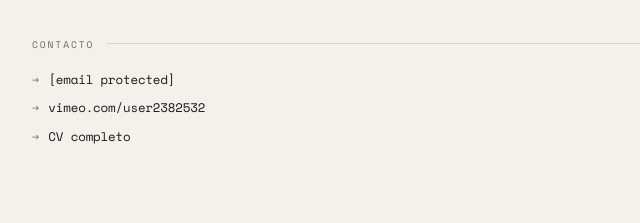
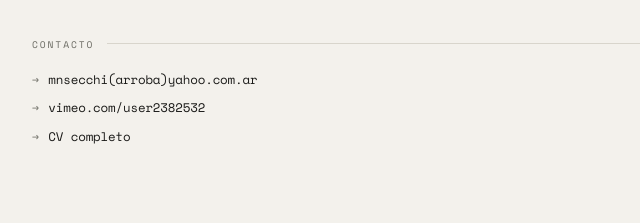
Before and after one commit to miltonsn/miltonsn, a plain HTML site: page index.html in a window 1280 px wide. Shown: the part 1662-1885 px from the top of the page, 280-920 px from the left. Drawn offline with nearby package versions, Linux system fonts and the light colour scheme.

Commit message:
Add files via upload

```diff
--- a/index.html
+++ b/index.html
@@ -119,7 +119,7 @@
       <div class="section-label" data-lang="es">Contacto</div>
       <div class="section-label" data-lang="en">Contact</div>
       <div class="contact-links">
-        <a class="contact-link" href="/cdn-cgi/l/email-protection#f29f9c819791919a9bb28b939a9d9ddc919d9fdc9380"><span class="__cf_email__" data-cfemail="a7cac9d4c2c4c4cfcee7dec6cfc8c889c4c8ca89c6d5">[email&#160;protected]</span></a>
+        <span class="contact-link" style="cursor:default;"><span data-lang="es">mnsecchi(arroba)yahoo.com.ar</span><span data-lang="en">mnsecchi(at)yahoo.com.ar</span></span>
         <a class="contact-link" href="https://vimeo.com/user2382532" target="_blank" rel="noopener">vimeo.com/user2382532</a>
         <a class="contact-link" href="cv.html" data-lang="es">CV completo</a>
         <a class="contact-link" href="cv.html" data-lang="en">Full CV</a>
```
Also changed, not shown: cv.html (+2 -2 lines).
